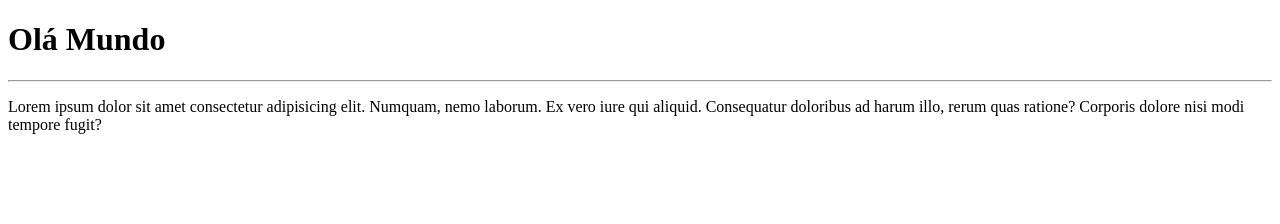
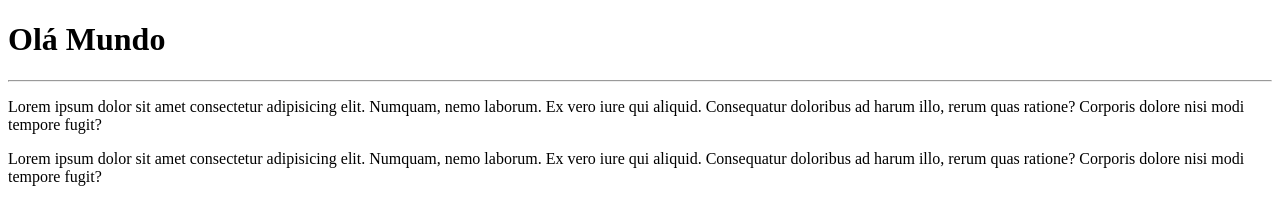
Before and after one commit to ClovisA-Dev/Ola-Mundo, a plain HTML site: page site-exemplo/index.html in a window 1280 px wide. Drawn offline with Linux system fonts and the light colour scheme.

Commit message:
Update index.html

```diff
--- a/site-exemplo/index.html
+++ b/site-exemplo/index.html
@@ -10,5 +10,6 @@
     <h1>Olá Mundo</h1>
     <hr>
     <p>Lorem ipsum dolor sit amet consectetur adipisicing elit. Numquam, nemo laborum. Ex vero iure qui aliquid. Consequatur doloribus ad harum illo, rerum quas ratione? Corporis dolore nisi modi tempore fugit?</p>
+    <p>Lorem ipsum dolor sit amet consectetur adipisicing elit. Numquam, nemo laborum. Ex vero iure qui aliquid. Consequatur doloribus ad harum illo, rerum quas ratione? Corporis dolore nisi modi tempore fugit?</p>
 </body>
 </html>
```
